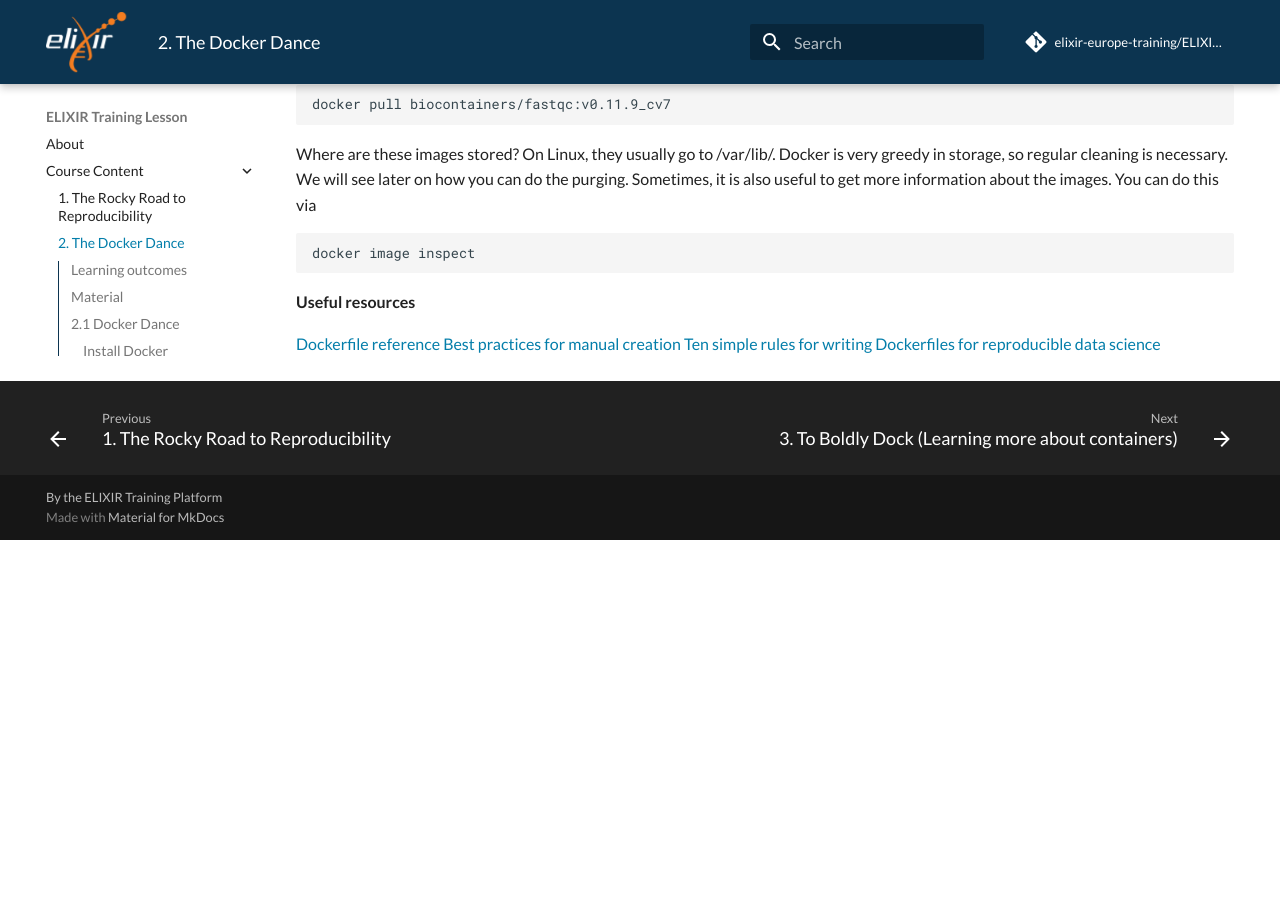
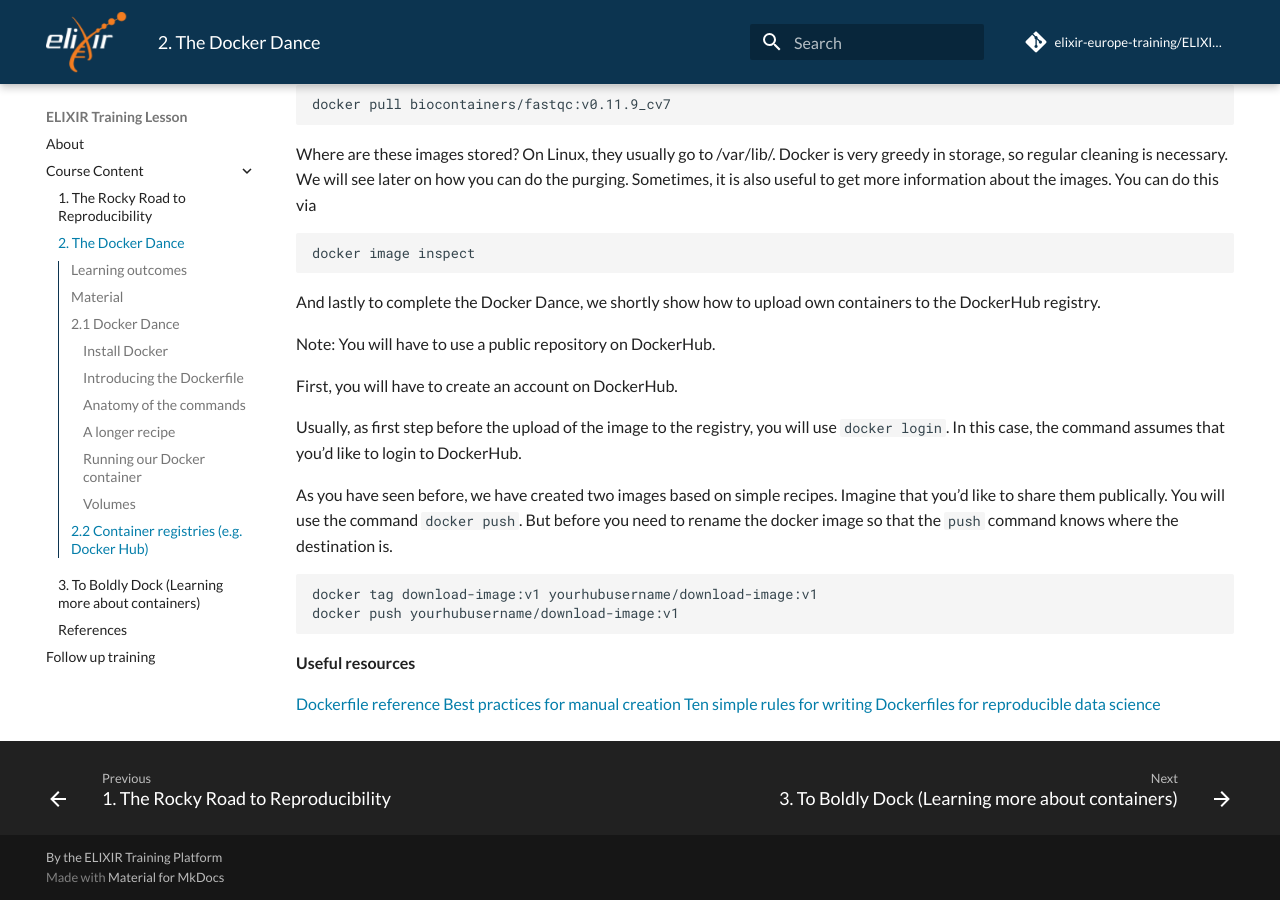
Before and after one commit to elixir-europe-training/ELIXIR-TrP-ContainersPython-CodeRep, an MkDocs documentation site: the page built from docs/chapters/chapter_02.md, in a window 1280 px wide and 900 px high, scrolled down 9777 px. Built offline with MkDocs 1.6.1 and Material for MkDocs 9.7.7, drawn with Linux system fonts in a browser that asks for light colours; comment, search, counter and statistics services are not loaded; before the commit the page ends 10317 px from its top, so only the background shows below that.

Commit message:
add login and push section of chapter 2

````diff
--- a/docs/chapters/chapter_02.md
+++ b/docs/chapters/chapter_02.md
@@ -456,6 +456,24 @@
 ```sh
 docker image inspect
 ```
+
+And lastly to complete the Docker Dance, we shortly show how to upload own containers to the DockerHub registry.
+
+Note: You will have to use a public repository on DockerHub.
+
+First, you will have to create an account on DockerHub.
+
+Usually, as first step before the upload of the image to the registry, you will use `docker login`. In this case, the command assumes that you'd like to login to DockerHub.
+
+As you have seen before, we have created two images based on simple recipes. Imagine that you'd like to share them publically. You will use the command `docker push`.
+But before you need to rename the docker image so that the `push` command knows where the destination is.
+
+
+```sh
+docker tag download-image:v1 yourhubusername/download-image:v1
+docker push yourhubusername/download-image:v1
+```
+
 **Useful resources**
 
 [Dockerfile reference](https://docs.docker.com/engine/reference/builder/)
````
